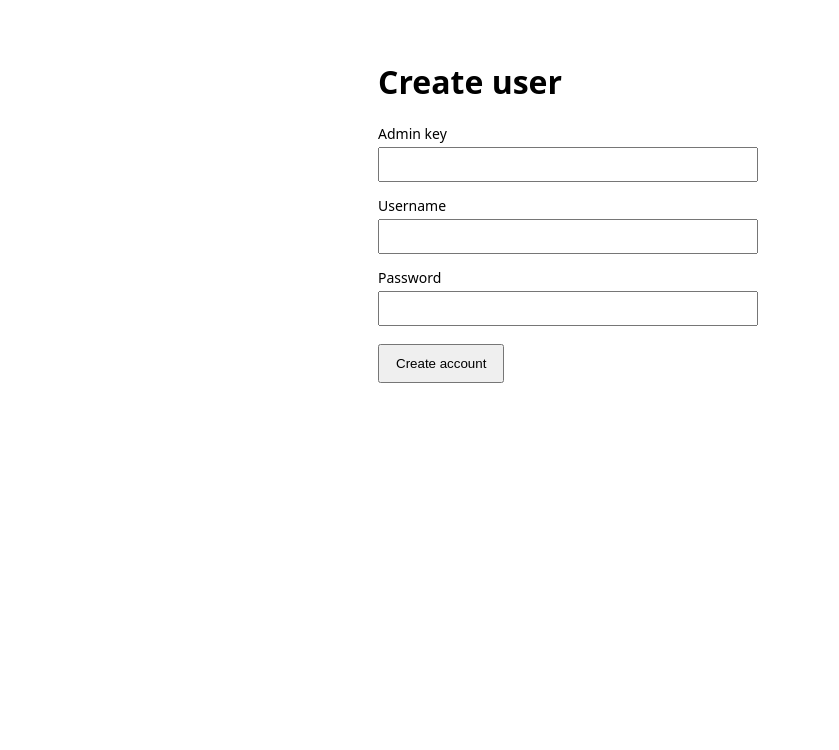
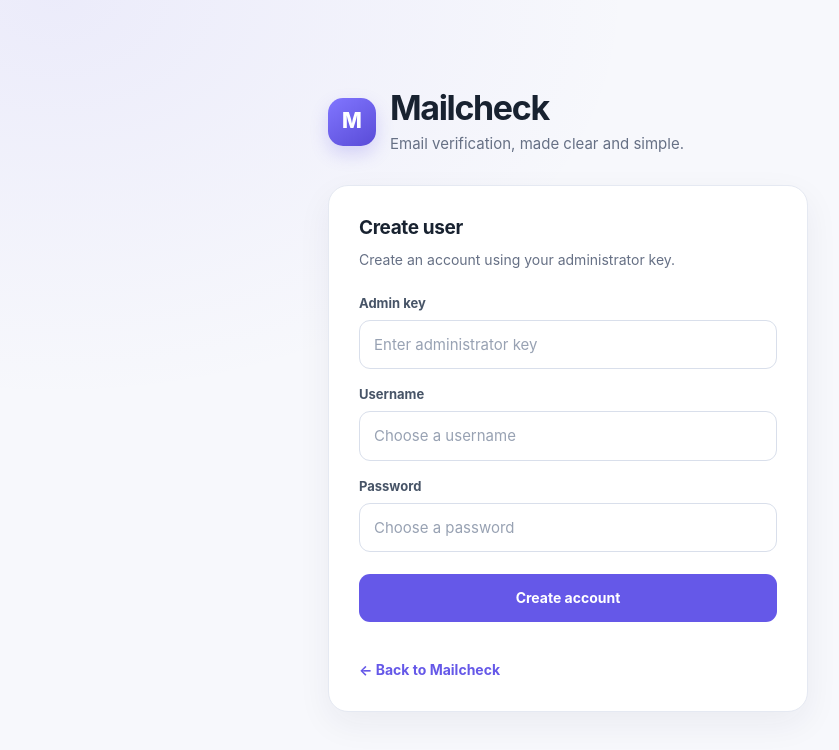
Before and after one commit to 502ermira/mail-checker, a website: page admin/create-user.html in a window 1280 px wide. Shown: the whole page, without its empty margins (72-911 px from the left). Drawn offline with Linux system fonts and the light colour scheme.

Commit message:
Style the new html and add backlink

```diff
--- a/admin/create-user.html
+++ b/admin/create-user.html
@@ -1,43 +1,316 @@
+
 <!doctype html>
 <html lang="en">
 <head>
   <meta charset="utf-8">
   <meta name="robots" content="noindex">
   <meta name="viewport" content="width=device-width, initial-scale=1">
-<title>Create user</title>
+  <title>Create user · Mailcheck</title>
+
   <style>
-  body { font-family: system-ui, sans-serif; max-width: 380px; margin: 60px auto; padding: 0 16px; }
-  label { display: block; margin-top: 14px; font-size: 14px; }
-  input { width: 100%; padding: 8px; margin-top: 4px; box-sizing: border-box; }
-  button { margin-top: 18px; padding: 10px 16px; }
-  #msg { margin-top: 14px; font-size: 14px; }
-  .err { color: #b00020; }
+    :root {
+      color-scheme: light;
+      --bg: #f7f8fc;
+      --panel: #ffffff;
+      --ink: #182230;
+      --muted: #667085;
+      --line: #e5e9f2;
+      --accent: #6558e8;
+      --accent-hover: #5145cf;
+      --good: #16845b;
+      --bad: #c23c52;
+      --shadow: 0 12px 34px rgba(31, 42, 68, .06);
+    }
+
+    * {
+      box-sizing: border-box;
+    }
+
+    body {
+      margin: 0;
+      min-height: 100vh;
+      background:
+        radial-gradient(
+          ellipse at 10% 0%,
+          rgba(101, 88, 232, .08),
+          transparent 36rem
+        ),
+        var(--bg);
+      color: var(--ink);
+      font: 15px/1.55 Inter, ui-sans-serif, system-ui,
+        -apple-system, BlinkMacSystemFont, "Segoe UI", sans-serif;
+      display: flex;
+      flex-direction: column;
+    }
+
+    main {
+      width: min(520px, 100%);
+      margin: auto;
+      padding: 42px 20px;
+    }
+
+    .brand {
+      display: flex;
+      align-items: center;
+      gap: 14px;
+      margin-bottom: 30px;
+    }
+
+    .brand-mark {
+      display: grid;
+      place-items: center;
+      width: 48px;
+      height: 48px;
+      flex: 0 0 48px;
+      border-radius: 15px;
+      color: #fff;
+      font-size: 21px;
+      font-weight: 800;
+      background: linear-gradient(145deg, #8176ff, #594bd7);
+      box-shadow: 0 8px 18px rgba(101, 88, 232, .22);
+    }
+
+    h1 {
+      font-size: clamp(27px, 4vw, 34px);
+      line-height: 1.15;
+      margin: 0 0 5px;
+      letter-spacing: -.04em;
+    }
+
+    h2 {
+      font-size: 19px;
+      line-height: 1.3;
+      letter-spacing: -.02em;
+      margin: 0 0 8px;
+    }
+
+    .sub {
+      color: var(--muted);
+      margin: 0;
+      font-size: 15px;
+    }
+
+    section {
+      background: var(--panel);
+      border: 1px solid var(--line);
+      border-radius: 20px;
+      padding: clamp(20px, 5vw, 30px);
+      box-shadow: var(--shadow);
+    }
+
+    .section-intro {
+      margin: 0 0 22px;
+      color: var(--muted);
+      font-size: 14px;
+    }
+
+    label {
+      display: block;
+      font-size: 13px;
+      font-weight: 650;
+      color: #475467;
+      margin: 15px 0 7px;
+    }
+
+    input {
+      display: block;
+      width: 100%;
+      min-width: 0;
+      padding: 12px 14px;
+      font: inherit;
+      font-size: 15px;
+      color: var(--ink);
+      background: #fff;
+      border: 1px solid #d9dfeb;
+      border-radius: 11px;
+      outline: none;
+      transition: border-color .18s, box-shadow .18s;
+    }
+
+    input::placeholder {
+      color: #98a2b3;
+    }
+
+    input:focus-visible {
+      border-color: var(--accent);
+      box-shadow: 0 0 0 4px rgba(101, 88, 232, .12);
+    }
+
+    button {
+      width: 100%;
+      margin-top: 22px;
+      padding: 12px 16px;
+      font: inherit;
+      font-size: 14px;
+      font-weight: 700;
+      cursor: pointer;
+      color: #fff;
+      background: var(--accent);
+      border: 1px solid transparent;
+      border-radius: 11px;
+      transition: background .18s, transform .18s, box-shadow .18s;
+    }
+
+    button:hover {
+      background: var(--accent-hover);
+      box-shadow: 0 5px 14px rgba(101, 88, 232, .18);
+    }
+
+    button:active {
+      transform: translateY(1px);
+    }
+
+    button:disabled {
+      opacity: .55;
+      cursor: not-allowed;
+      box-shadow: none;
+    }
+
+    button:focus-visible {
+      outline: 3px solid rgba(101, 88, 232, .3);
+      outline-offset: 3px;
+    }
+
+    .msg {
+      min-height: 22px;
+      margin-top: 14px;
+      font-size: 14px;
+      font-weight: 600;
+      color: var(--good);
+      overflow-wrap: anywhere;
+    }
+
+    .msg.err {
+      color: var(--bad);
+    }
+
+    .back-link {
+      display: inline-block;
+      margin-top: 0px;
+      color: var(--accent);
+      font-size: 14px;
+      font-weight: 650;
+      text-decoration: none;
+    }
+
+    .back-link:hover {
+      color: var(--accent-hover);
+      text-decoration: underline;
+    }
+
+    @media (max-width: 480px) {
+      main {
+        padding: 28px 16px;
+      }
+
+      section {
+        border-radius: 16px;
+      }
+    }
   </style>
 </head>
+
 <body>
-  <h1>Create user</h1>
-  <label>Admin key <input id="key" type="password" autocomplete="off"></label>
-  <label>Username <input id="user" type="text" autocomplete="off"></label>
-  <label>Password <input id="pass" type="text" autocomplete="off"></label>
-  <button id="go">Create account</button>
-  <div id="msg"></div>
+  <main>
+    <header class="brand">
+      <div class="brand-mark" aria-hidden="true">M</div>
+      <div>
+        <h1>Mailcheck</h1>
+        <p class="sub">Email verification, made clear and simple.</p>
+      </div>
+    </header>
+
+    <section>
+      <h2>Create user</h2>
+      <p class="section-intro">
+        Create an account using your administrator key.
+      </p>
+
+      <form id="createForm">
+        <label for="key">Admin key</label>
+        <input
+          id="key"
+          type="password"
+          autocomplete="off"
+          placeholder="Enter administrator key"
+          required
+        >
+
+        <label for="user">Username</label>
+        <input
+          id="user"
+          type="text"
+          autocomplete="off"
+          placeholder="Choose a username"
+          required
+        >
+
+        <label for="pass">Password</label>
+        <input
+          id="pass"
+          type="password"
+          autocomplete="new-password"
+          placeholder="Choose a password"
+          required
+        >
+
+        <button id="go" type="submit">Create account</button>
+      </form>
+
+      <div id="msg" class="msg" role="status" aria-live="polite"></div>
+      <a href="/" class="back-link">
+        &larr; Back to Mailcheck
+      </a>
+    </section>
+  </main>
+
   <script>
     const $ = (id) => document.getElementById(id);
-$('go').onclick = async () => {
+
+    $('createForm').addEventListener('submit', async (event) => {
+      event.preventDefault();
+
       const msg = $('msg');
-  msg.className = ''; msg.textContent = 'Working…';
+      const button = $('go');
+
+      msg.className = 'msg';
+      msg.textContent = 'Working…';
+      button.disabled = true;
+      button.textContent = 'Creating account…';
+
       try {
+        const username = $('user').value.trim().toLowerCase();
+
         const res = await fetch('/api/setup/create-user', {
           method: 'POST',
-      headers: { 'Content-Type': 'application/json', 'X-Admin-Key': $('key').value },
-      body: JSON.stringify({ username: $('user').value, password: $('pass').value }),
+          headers: {
+            'Content-Type': 'application/json',
+            'X-Admin-Key': $('key').value
+          },
+          body: JSON.stringify({
+            username,
+            password: $('pass').value
+          })
         });
+
         const data = await res.json().catch(() => ({}));
-    if (!res.ok) throw new Error(data.error || 'Request failed.');
-    msg.textContent = 'Created "' + $('user').value.trim().toLowerCase() + '".';
-    $('user').value = ''; $('pass').value = '';
-  } catch (e) { msg.className = 'err'; msg.textContent = e.message; }
-};
+
+        if (!res.ok) {
+          throw new Error(data.error || 'Request failed.');
+        }
+
+        msg.textContent = `Created "${username}".`;
+        $('user').value = '';
+        $('pass').value = '';
+
+      } catch (error) {
+        msg.className = 'msg err';
+        msg.textContent = error.message || 'Something went wrong.';
+      } finally {
+        button.disabled = false;
+        button.textContent = 'Create account';
+      }
+    });
   </script>
 </body>
 </html>
```
Lines whose indentation alone changed are shown as unchanged.
